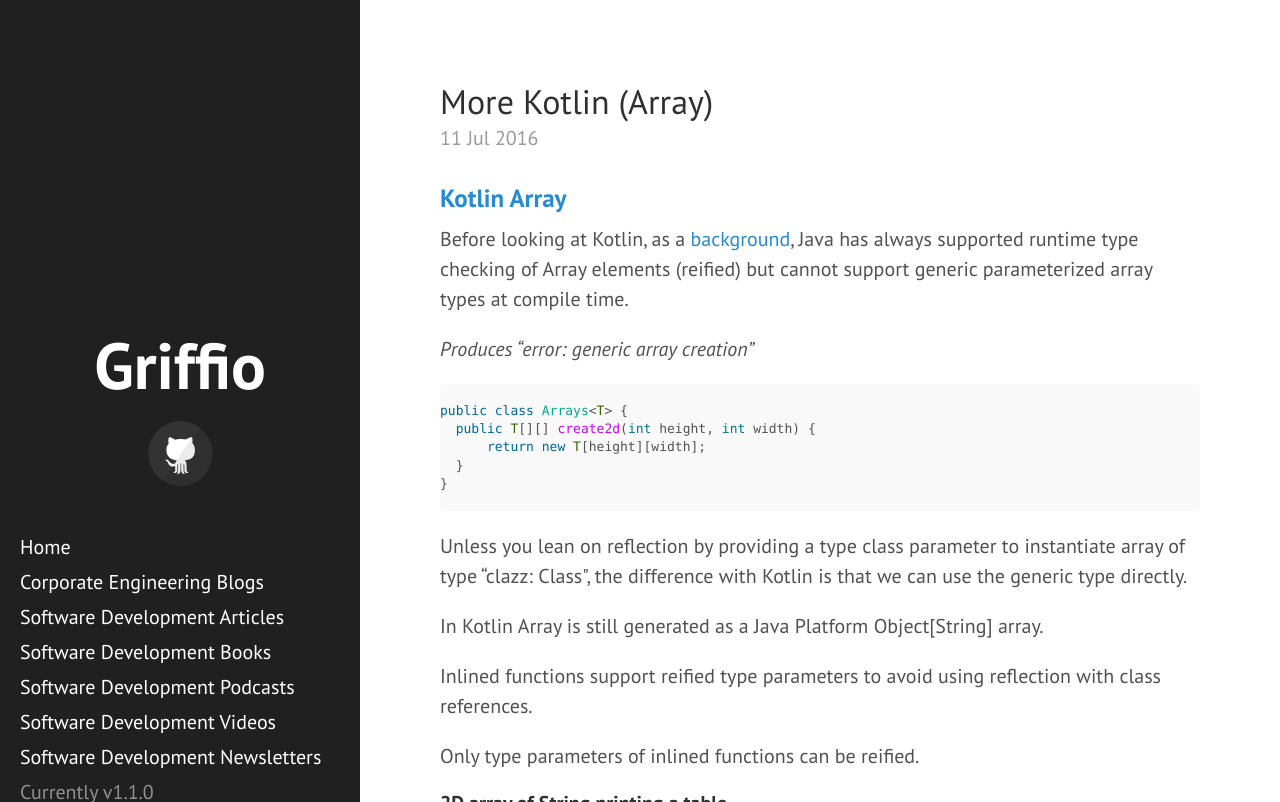
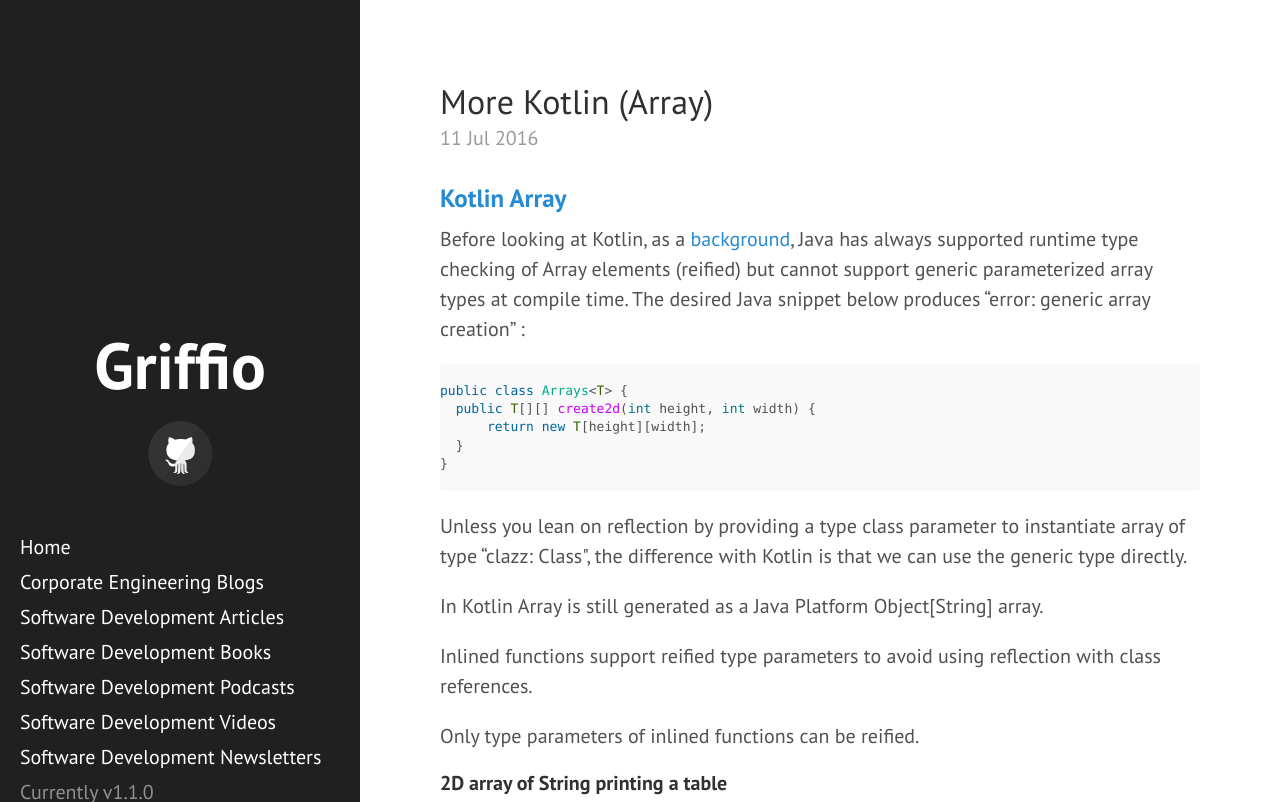
Before and after one commit to griffio/griffio.github.io, a Jekyll site: the page built from _posts/2016-07-11-More-Kotlin-Arrays.md, in a window 1280 px wide and 900 px high, cut to the strip 0-802 px from the top of the window. Built offline with Jekyll 4.4.1, drawn with Linux system fonts in a browser that asks for light colours; some web fonts are replaced.

Commit message:
Update 2016-07-11-More-Kotlin-Arrays.md

```diff
--- a/_posts/2016-07-11-More-Kotlin-Arrays.md
+++ b/_posts/2016-07-11-More-Kotlin-Arrays.md
@@ -9,9 +9,7 @@
 
 ### [Kotlin Array](https://kotlinlang.org/api/latest/jvm/stdlib/kotlin/-array/)
 
-Before looking at Kotlin, as a [background](http://gafter.blogspot.com/2006/11/reified-generics-for-java.html), Java has always supported runtime type checking of Array elements (reified) but cannot support generic parameterized array types at compile time.
-
-*Produces "error: generic array creation"*
+Before looking at Kotlin, as a [background](http://gafter.blogspot.com/2006/11/reified-generics-for-java.html), Java has always supported runtime type checking of Array elements (reified) but cannot support generic parameterized array types at compile time. The desired Java snippet below produces "error: generic array creation" :
 
 ~~~ java
 
```
